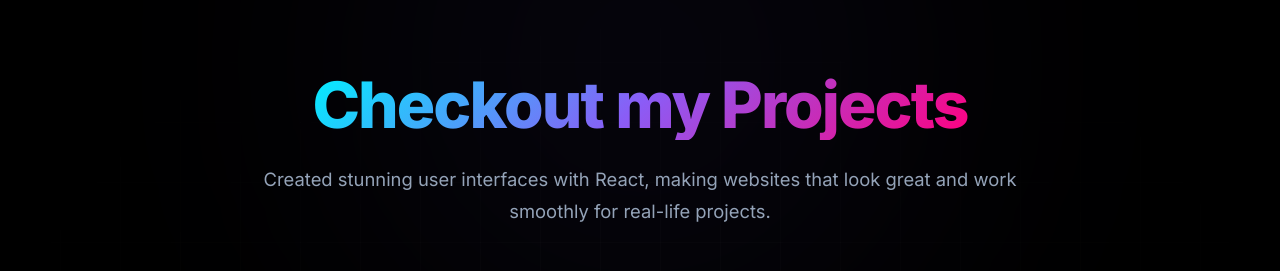
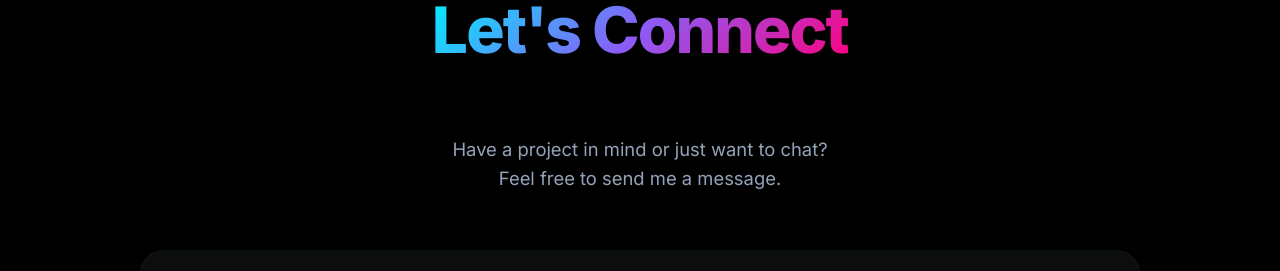
Before and after one commit to adnan275/portfolio, a React (Vite) app: page / in a window 1280 px wide. Shown: the part 8615-8886 px from the top of the page. Built offline with nearby package versions, Linux system fonts and the light colour scheme; no server answers.

Commit message:
style: hide redundant ProjectsPreview section from HomePage while preserving component code

```diff
--- a/src/pages/HomePage.jsx
+++ b/src/pages/HomePage.jsx
@@ -21,7 +21,7 @@
                 <Experience />
                 <Stats />
                 <CertificationsPreview />
-                <ProjectsPreview />
+                {/* <ProjectsPreview /> */}
                 <Contact />
             </main>
             <Footer />
```
